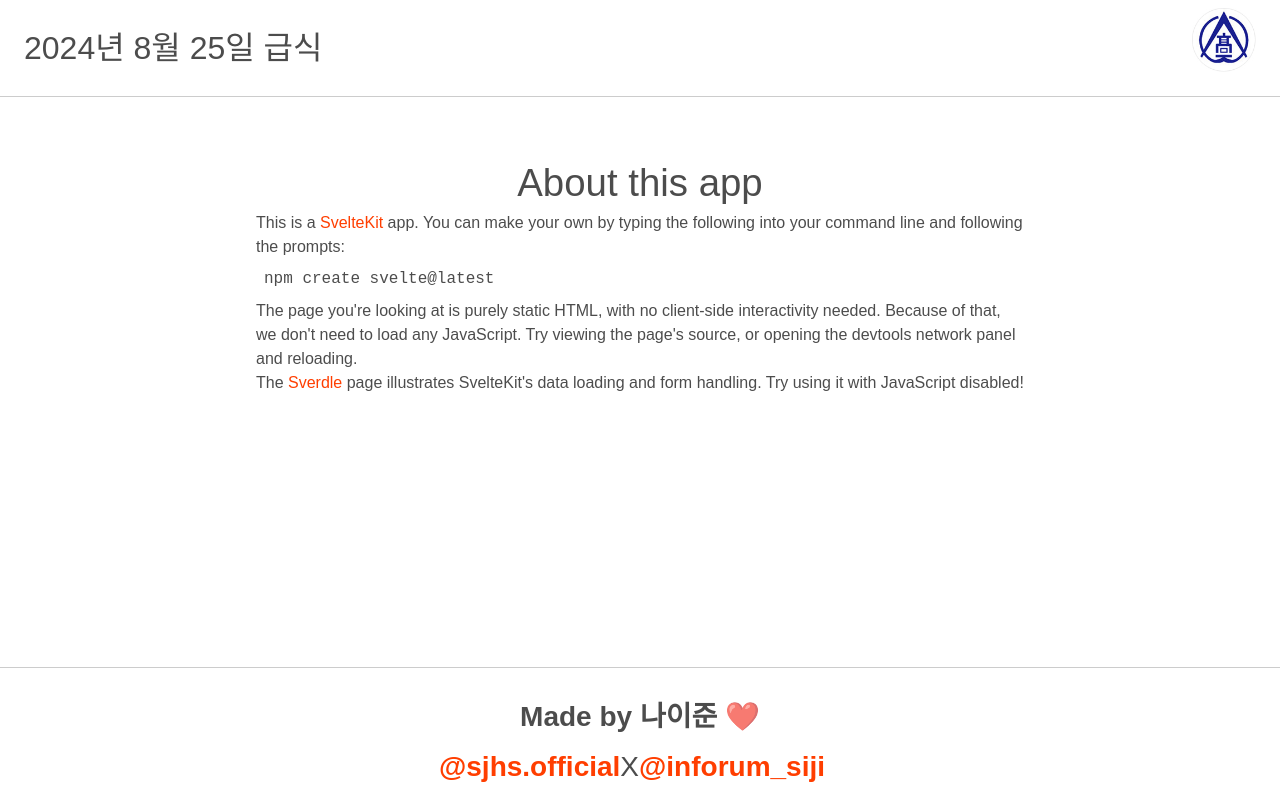
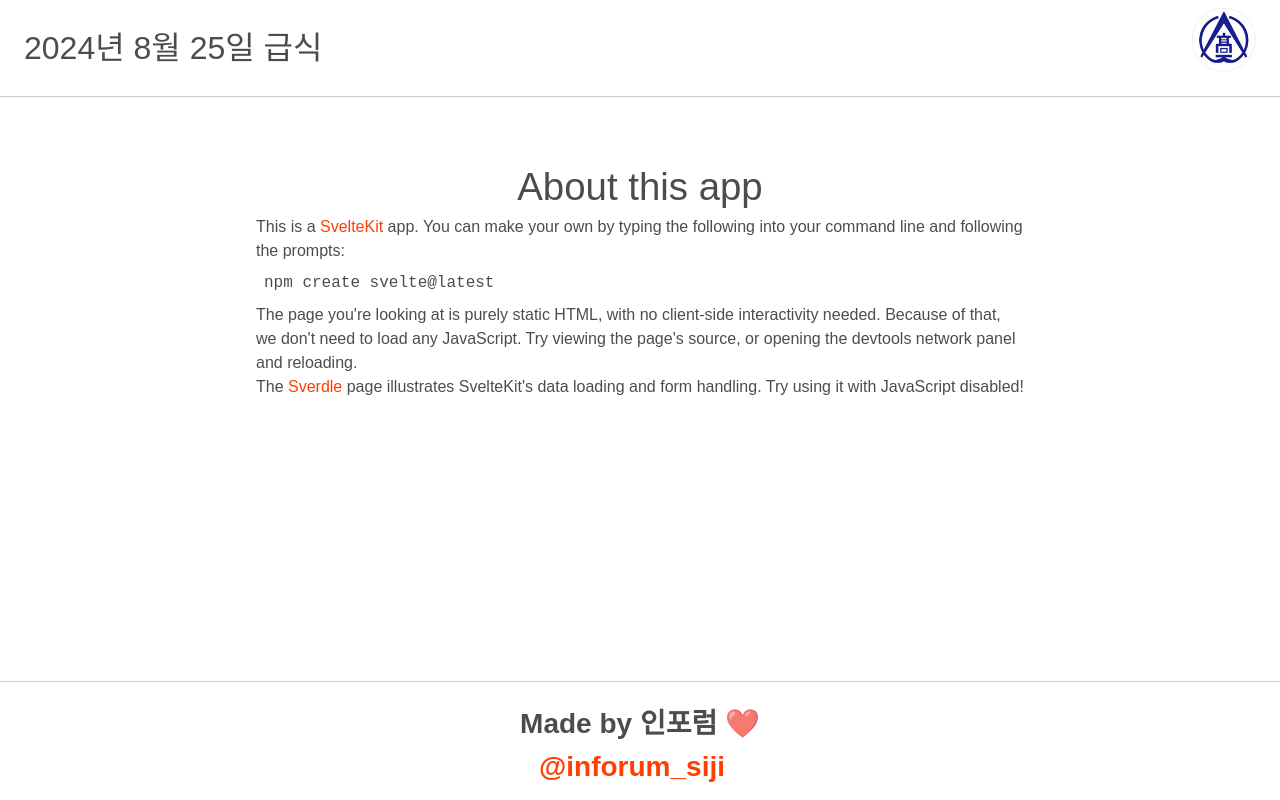
Before and after one commit to Inforum8/school-launch-frontend, a SvelteKit app: page /about in a window 1280 px wide. Built offline with nearby package versions, Linux system fonts and the light colour scheme.

Commit message:
style: update footer text and allergy info display
Updated footer text to show "Made by 인포럼 ❤️" and adjusted styling for larger text. Simplified the allergy info display by removing the allergy ID.

```diff
--- a/src/lib/components/AllergyInfo.svelte
+++ b/src/lib/components/AllergyInfo.svelte
@@ -71,7 +71,7 @@
 						alt={allergy.name}
 						class="allergy-icon"
 					/>
-					<span>{allergy.id} - {allergy.name}</span>
+					<span>{allergy.name}</span>
 				</li>
 			{/each}
 		</ul>
--- a/src/routes/+layout.svelte
+++ b/src/routes/+layout.svelte
@@ -15,8 +15,8 @@
 	<hr class="divider" />
 
 	<footer>
-		<p class="center-text"><b>Made by 나이준 ❤️</b></p>
-		<p class="right-text"><a href="https://www.instagram.com/sjhs.official">@sjhs.official</a> X <a href="https://www.instagram.com/inforum_siji">@inforum_siji</a></p>
+		<p class="center-text text-8xl"><b>Made by 인포럼 ❤️</b></p>
+		<p class="right-text"><a href="https://www.instagram.com/inforum_siji">@inforum_siji</a></p>
 	</footer>
 </div>
 
@@ -70,6 +70,10 @@
         font-weight: bold;
     }
 
+		footer p {
+				font-size: 100px;
+		}
+
     @media (min-width: 480px) {
         footer {
             padding: 12px 0;
```
